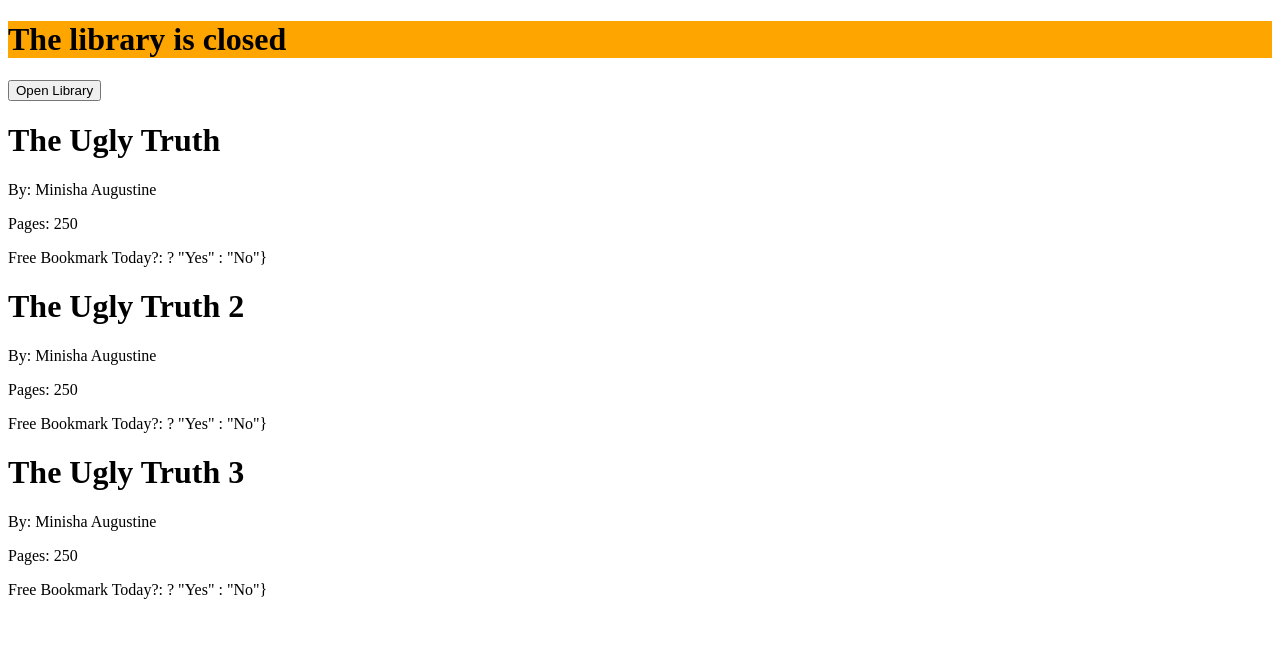
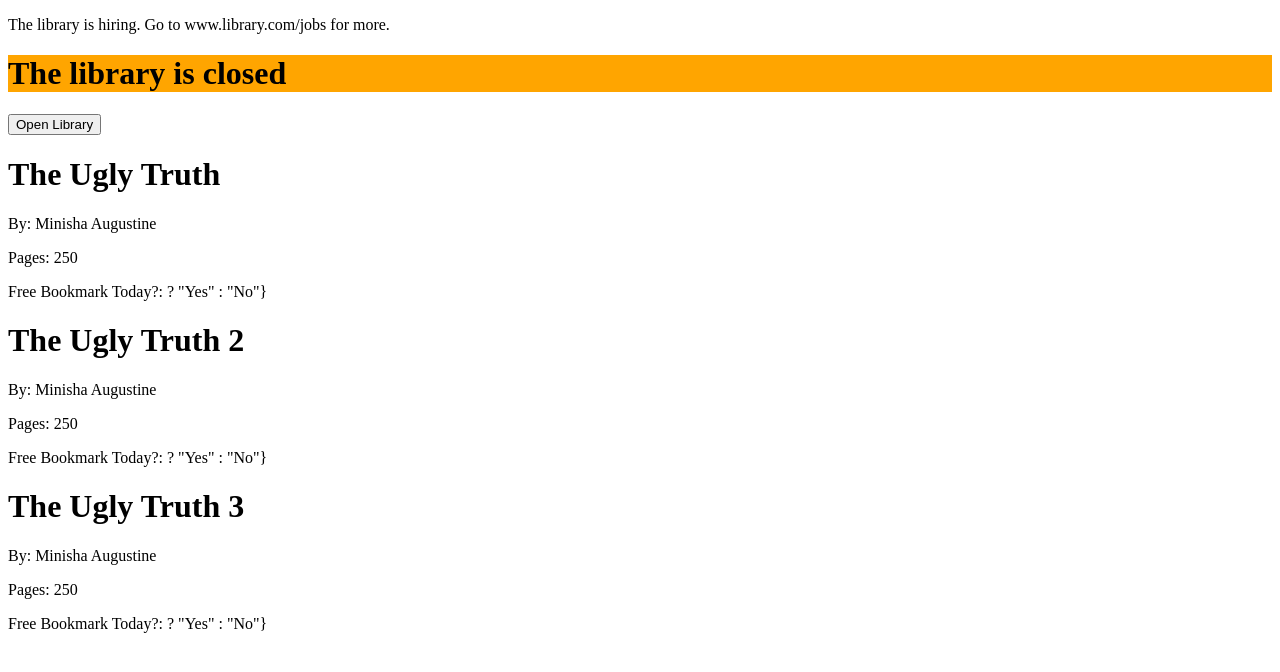
Before and after one commit to differentsyntax/BrushUpReact, a React (Create React App) app: page / in a window 1280 px wide. Shown: the top 672 px of the page. Built offline with nearby package versions, Linux system fonts and the light colour scheme.

Commit message:
Conditional rendering based on Boolean value of state object

```diff
--- a/src/index.js
+++ b/src/index.js
@@ -18,11 +18,24 @@ const Book = ({ title, author, pages, freeBookmark }) => {
   )
 }
 
+// notice two different ways of component defining syntax below
+
+const Hiring = () =>
+<div>
+  <p> The library is hiring. Go to www.library.com/jobs for more.</p>
+</div>
+
+const NotHiring = () =>
+<div>
+  <p> The library is not hiring anymore. Check back later at www.library.com/jobs for more.</p>
+</div>
+
 class Library extends Component {
 
   state = {
     open: false,
-    freeBookmark: true
+    freeBookmark: true,
+    hiring: true
    }
 
   toggle = () => {
@@ -38,6 +51,7 @@ class Library extends Component {
     const {books} = this.props // const books = this.props.books
     return (
       <div>
+        {this.state.hiring ? <Hiring /> : <NotHiring />}
         <h1 style = {style} >The library is {this.state.open ? "open" : "closed" }</h1>
     <button onClick = {this.toggle}>{this.state.open ? "Shut Down" : "Open Library"}</button>
         {books.map(
```
